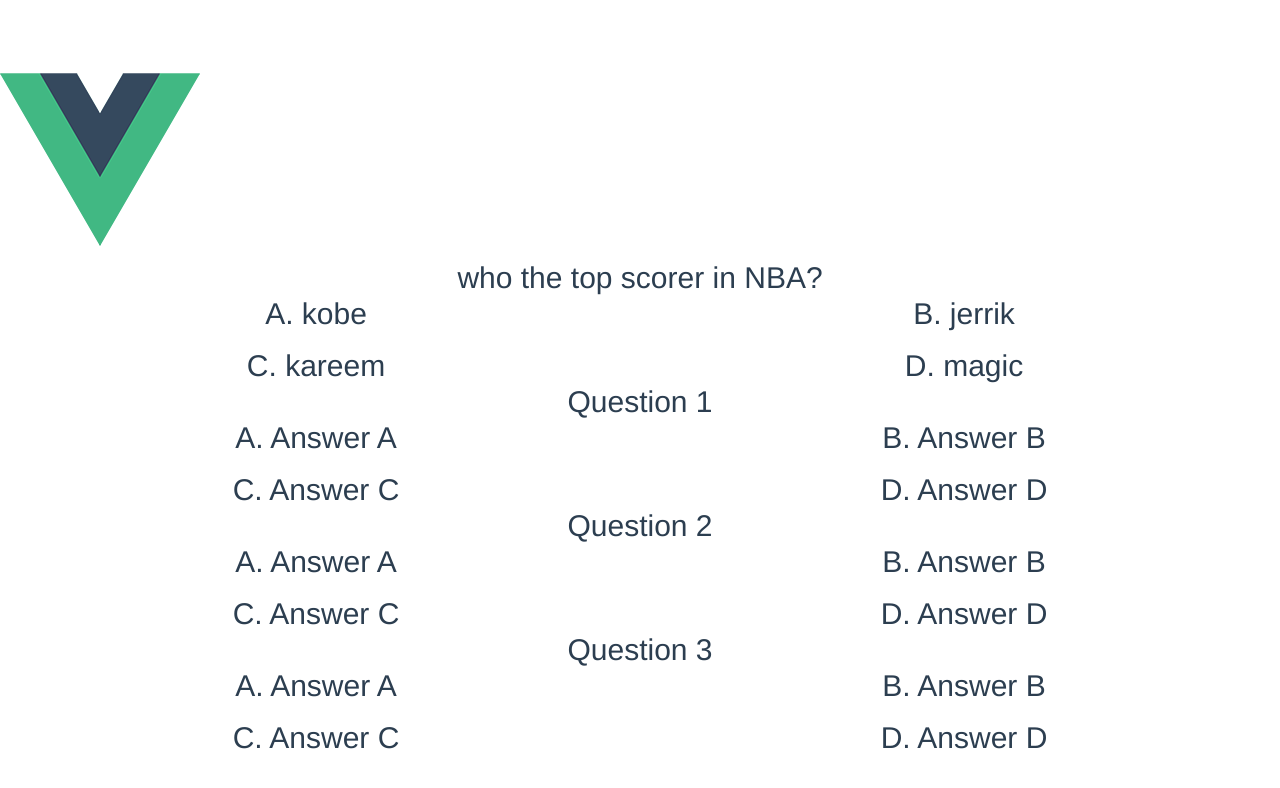
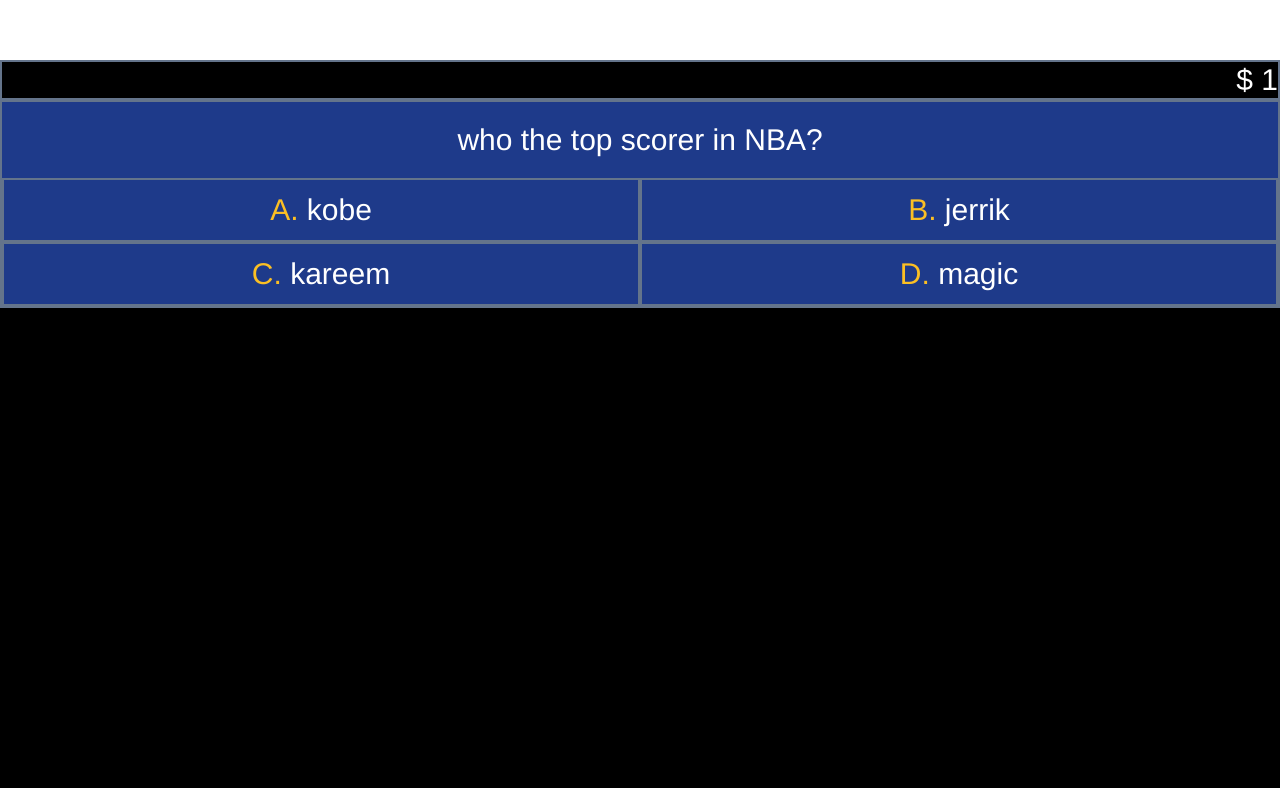
Before and after one commit to squirtlesquawww/who-wants-to-be-a-millionaire, a Vue app: page / in a window 1280 px wide. Shown: the top 788 px of the page. Built offline with nearby package versions, Linux system fonts and the light colour scheme.

Commit message:
added money box, styled boxes, added hover

```diff
--- a/src/App.vue
+++ b/src/App.vue
@@ -1,7 +1,6 @@
 <template>
-  <img alt="Vue logo" src="./assets/logo.png">
 
-  <WWTBAMWrapper />
+  <WWTBAMWrapper class="bg-black" />
 </template>
 
 <script>
--- /dev/null
+++ b/src/components/MoneyBox.vue
@@ -0,0 +1,14 @@
+<template>
+    <div class="text-3xl border-2 border-solid border-slate-500 bg-black text-white text-right">
+        $ {{ money }}
+    </div>
+</template>
+
+<script>
+export default {
+    name: 'MoneyBox',
+    props: {
+        money: { type: Number, required: true },
+    },
+}
+</script>
--- a/src/components/QuestionBlock.vue
+++ b/src/components/QuestionBlock.vue
@@ -1,16 +1,28 @@
 <template>
-    <div class="text-3xl">
-        {{ question }}
+    <div class="text-3xl border-2 border-solid border-slate-500 bg-blue-900 text-white">
+        <div class="p-5">
+            {{ question }}
 
-        <div class="grid grid-cols-2 gap-4">
-            <div>A. {{ answerA }}</div>
-            <div>B. {{ answerB }}</div>
-            <div>C. {{ answerC }}</div>
-            <div>D. {{ answerD }}</div>
         </div>
-
-        <!-- <input type="text" v-model="question2"> -->
-        <!-- {{ question2 }} -->
+        <div class="grid grid-cols-2">
+            <div class="border-2 border-solid border-slate-500 p-3" :class="{ 'bg-yellow-600': hoverA }"
+                @mouseover="hoverA = true" @mouseleave="hoverA = false">
+                <span class="text-amber-400">A.</span> {{ answerA }}
+            </div>
+            <div class="border-2 border-solid border-slate-500 p-3" :class="{ 'bg-yellow-600': hoverB }"
+                @mouseover="hoverB = true" @mouseleave="hoverB = false">
+                <span class="text-amber-400">B.</span> {{ answerB }}
+            </div>
+            <div class="border-2 border-solid border-slate-500 p-3" :class="{ 'bg-yellow-600': hoverC }"
+                @mouseover="hoverC = true" @mouseleave="hoverC = false">
+                <span class="text-amber-400">C.</span> {{ answerC }}
+            </div>
+            <div class="border-2 border-solid border-slate-500 p-3" :class="{ 'bg-yellow-600': hoverD }"
+                @mouseover="hoverD = true" @mouseleave="hoverD = false">
+                <span class="text-amber-400">D.</span> {{ answerD }}
+            </div>
+            {{ hover}}
+        </div>
     </div>
 </template>
 
@@ -27,8 +39,13 @@
     },
     data: () => {
         return {
-            question2: 'slafdjskdlf'
+            hoverA: false,
+            hoverB: false,
+            hoverC: false,
+            hoverD: false
         }
     }
 }
 </script>
+
+<!-- bg-yellow-600 -->
--- a/src/components/WWTBAMWrapper.vue
+++ b/src/components/WWTBAMWrapper.vue
@@ -1,46 +1,22 @@
 <template>
-  <div>
+  <div class="bg-black min-h-screen">
+    <MoneyBox money="1" />
     <QuestionBlock question="who the top scorer in NBA?" answerA="kobe" answerB="jerrik" answerC="kareem"
       answerD="magic" />
-
-    <div v-for="(question, index) in questions" :key="index">
-      <QuestionBlock :question="question.question" :answerA="question.answerA" :answerB="question.answerB"
-        :answerC="question.answerC" :answerD="question.answerD" />
-
-    </div>
   </div>
 </template>
 
 <script>
 import QuestionBlock from './QuestionBlock.vue';
+import MoneyBox from './MoneyBox.vue';
 
 export default {
   name: "WWTBAMWrapper",
-  components: { QuestionBlock },
+  components: { QuestionBlock, MoneyBox },
   data: () => {
     return {
       questions: [
-        {
-          question: 'Question 1',
-          answerA: 'Answer A',
-          answerB: 'Answer B',
-          answerC: 'Answer C',
-          answerD: 'Answer D'
-        },
-        {
-          question: 'Question 2',
-          answerA: 'Answer A',
-          answerB: 'Answer B',
-          answerC: 'Answer C',
-          answerD: 'Answer D'
-        },
-        {
-          question: 'Question 3',
-          answerA: 'Answer A',
-          answerB: 'Answer B',
-          answerC: 'Answer C',
-          answerD: 'Answer D'
-        }
+
       ]
     }
   }
```
